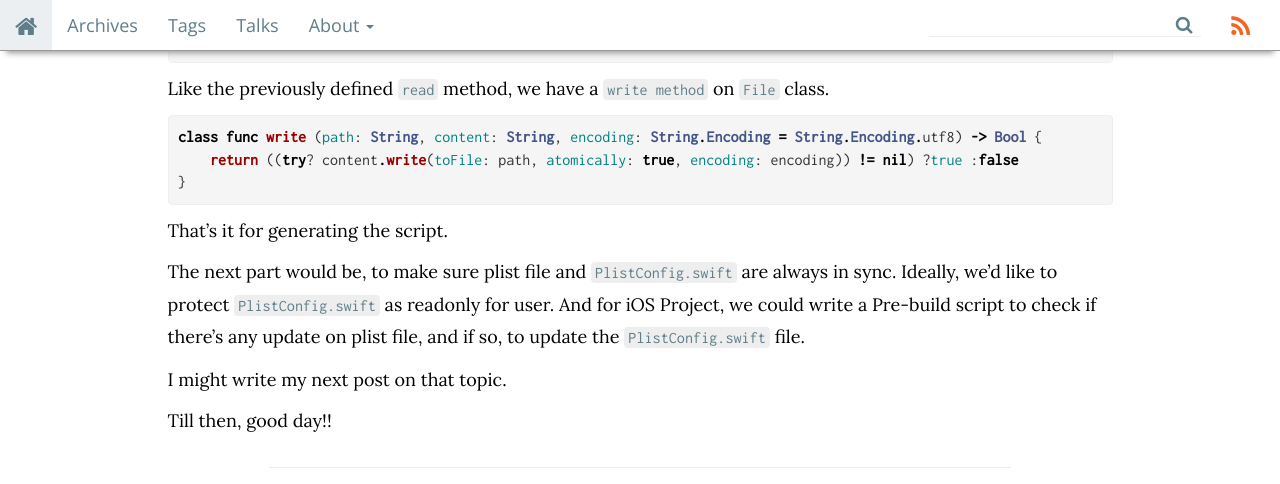
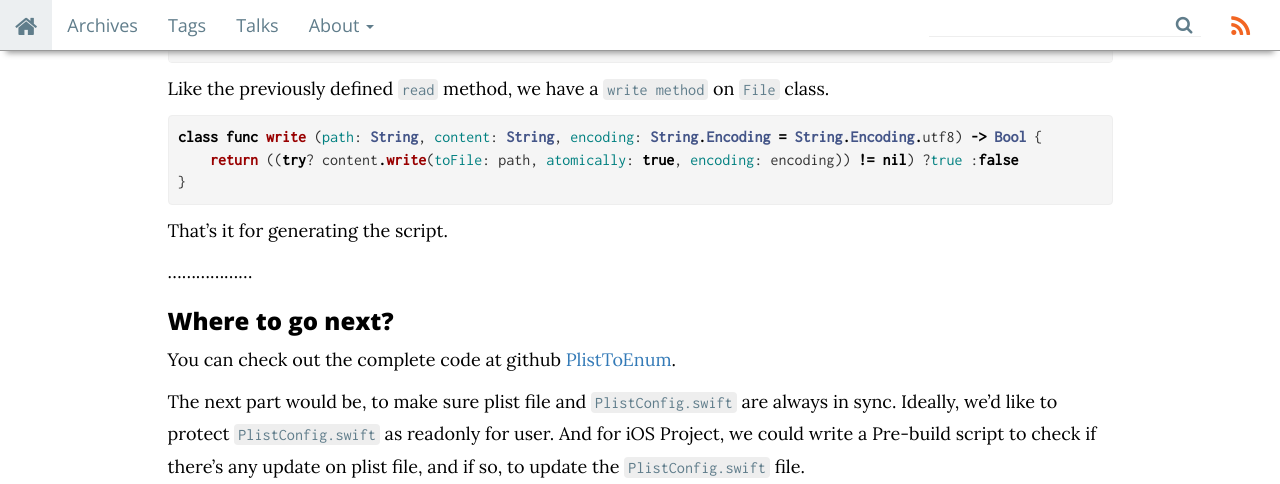
Before and after one commit to freesuraj/freesuraj.github.io, a Jekyll site: the page built from _posts/2016-11-20-plistEnum.md, in a window 1280 px wide and 900 px high, scrolled down 9027 px, cut to the strip 0-484 px from the top of the window. Built offline with Jekyll 4.4.1, drawn with Linux system fonts in a browser that asks for light colours; nearby versions of some CDN libraries; comment, search, counter and statistics services are not loaded.

```diff
--- a/_posts/2016-11-20-plistEnum.md
+++ b/_posts/2016-11-20-plistEnum.md
@@ -378,7 +378,14 @@
 
 That's it for generating the script.
 
+..................
+
+### Where to go next?
+
+You can check out the complete code at github [PlistToEnum](https://github.com/freesuraj/PlistToEnum).
+
 The next part would be, to make sure plist file and `PlistConfig.swift` are always in sync. Ideally, we'd like to protect `PlistConfig.swift` as readonly for user. And for iOS Project, we could write a Pre-build script to check if there's any update on plist file, and if so, to update the `PlistConfig.swift` file.
+
 
 I might write my next post on that topic.
 
```
